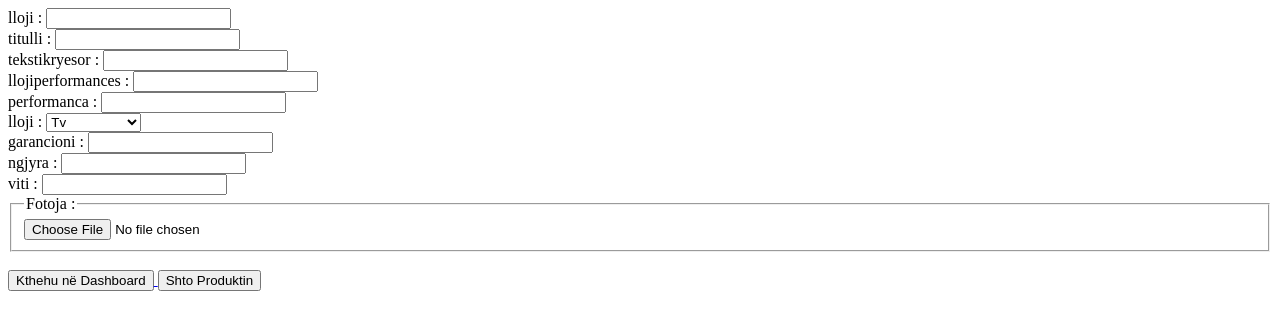
After one commit to Blend112/E-Shop, a PHP site: page /insertProductToDatabase.php in a window 1280 px wide. The commit adds this page. Shown: the top 330 px of the page. Run offline with PHP 8.4, Linux system fonts and the light colour scheme; the visitor is signed in with stand-in values (Sample User, id 1).

```diff
--- /dev/null
+++ b/insertProductToDatabase.php
@@ -0,0 +1,91 @@
+<?php
+  include "baseCode.php";
+  $bc = new Upload();
+  $bc -> checkIfAdmin("index.php");
+  $bc -> checkForError();
+  $bc -> insertAll();
+
+?>
+<!DOCTYPE html>
+<html lang="en">
+<head>
+    <meta charset="UTF-8">
+    <meta name="viewport" content="width=device-width, initial-scale=1.0">
+    <title>Document</title>
+</head>
+<body>
+<form action="" method="post" enctype="multipart/form-data" autocomplete="off">
+    <!-- <p>Numri Identifikues: <br>
+    <input type="number" name="nrShasise"></p> -->
+
+    <div class="form-group">
+      <label for="modeli">lloji :</label>
+      <input type="text" name="lloji" required>
+    </div>
+    <div class="form-group">
+      <label for="kilometrat">titulli :</label>
+      <input type="text" name="titulli" required>
+    </div>
+
+    <div class="form-group">
+      <label for="MadhesiaMotorrit">tekstikryesor :</label>
+      <input type="text" name="tekstikryesor" required>
+    </div>
+
+    <div class="form-group">
+      <label for="llojiKariserise">llojiperformances :</label>
+      <input type="text" name="llojiperformances" required>
+    </div>
+
+    <div class="form-group">
+      <label for="karburanti">performanca :</label>
+      <input type="text" name="performanca" required>
+    </div>
+
+    <div class="form-group">
+      <label for="llojiKariserise">lloji :</label>
+        <select name="lloji" id="lloji">
+            <option value="Tv">Tv</option>
+            <option value="Smartphone">Smartphone</option>
+            <option value="Gaming">Gaming</option>
+        </select>
+    </div>
+
+    <div class="form-group">
+      <label for="garancioni">garancioni :</label>
+      <input type="text" name="garancioni" required>
+    </div>
+
+
+
+    <div class="form-group">
+      <label for="ps">ngjyra :</label>
+      <input type="text" name="ngjyra" required>
+    </div>
+
+    <div class="form-group">
+      <label for="cmimi">viti :</label>
+      <input type="number" name="viti" required>
+    </div>
+
+
+    <div class="form-group">
+      <fieldset class = "fieldFoto">
+          <legend>Fotoja :</legend>
+          <input class="inputFoto" type="file" name="fotokryesore" required>
+      </fieldset>
+    </div><br>
+
+    <div class="form-group">
+      <div id="butonat">
+        <a href="dashboard.php">
+          <button type="button" name="index">Kthehu në Dashboard</button>
+        </a>
+        <button type="submit" name="upload">Shto Produktin</button>
+      </div>
+    </div>
+
+	</form>
+
+</body>
+</html>
```
Also changed, not shown: baseCode.php (+42 -0 lines), dashboard.php (added, +44 -0 lines), login.php (+16 -9 lines), loginValidim.php (added, +64 -0 lines), logout.php (added, +15 -0 lines).
